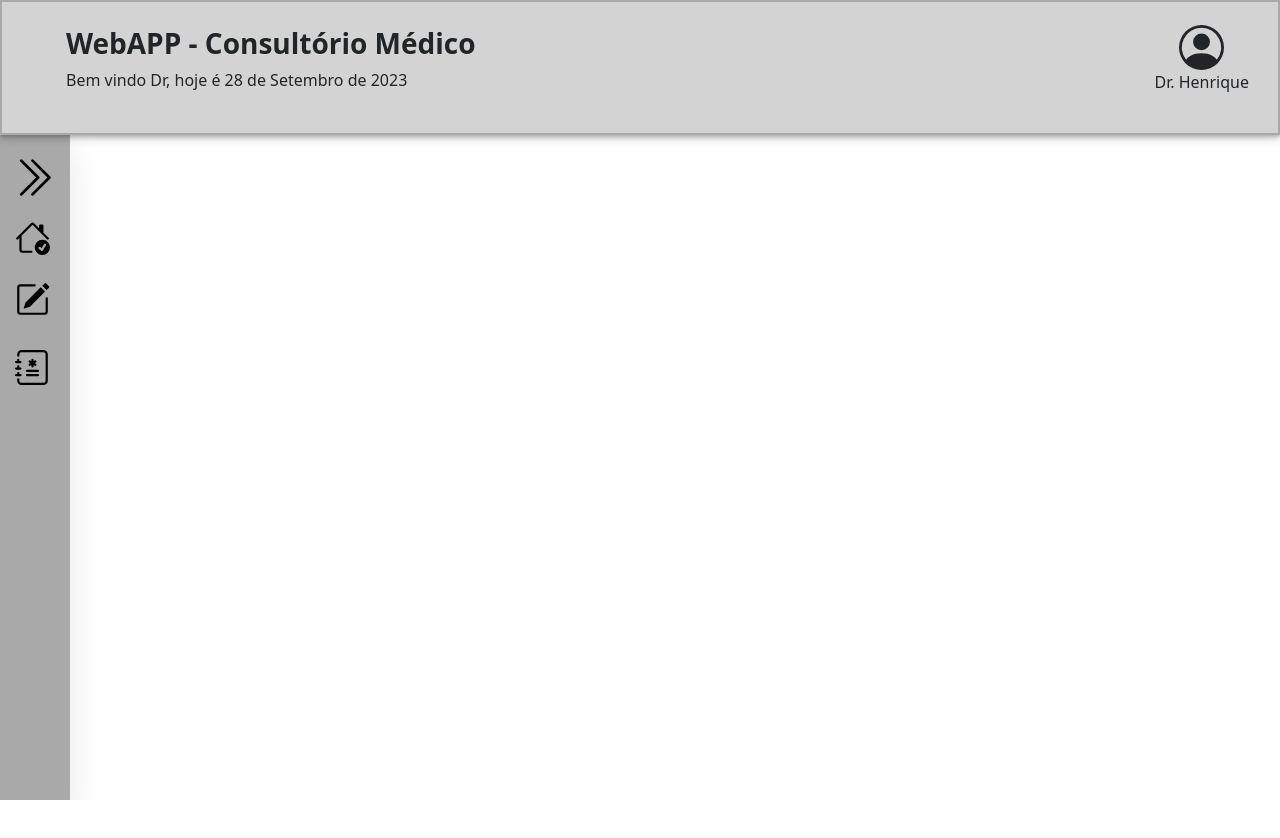
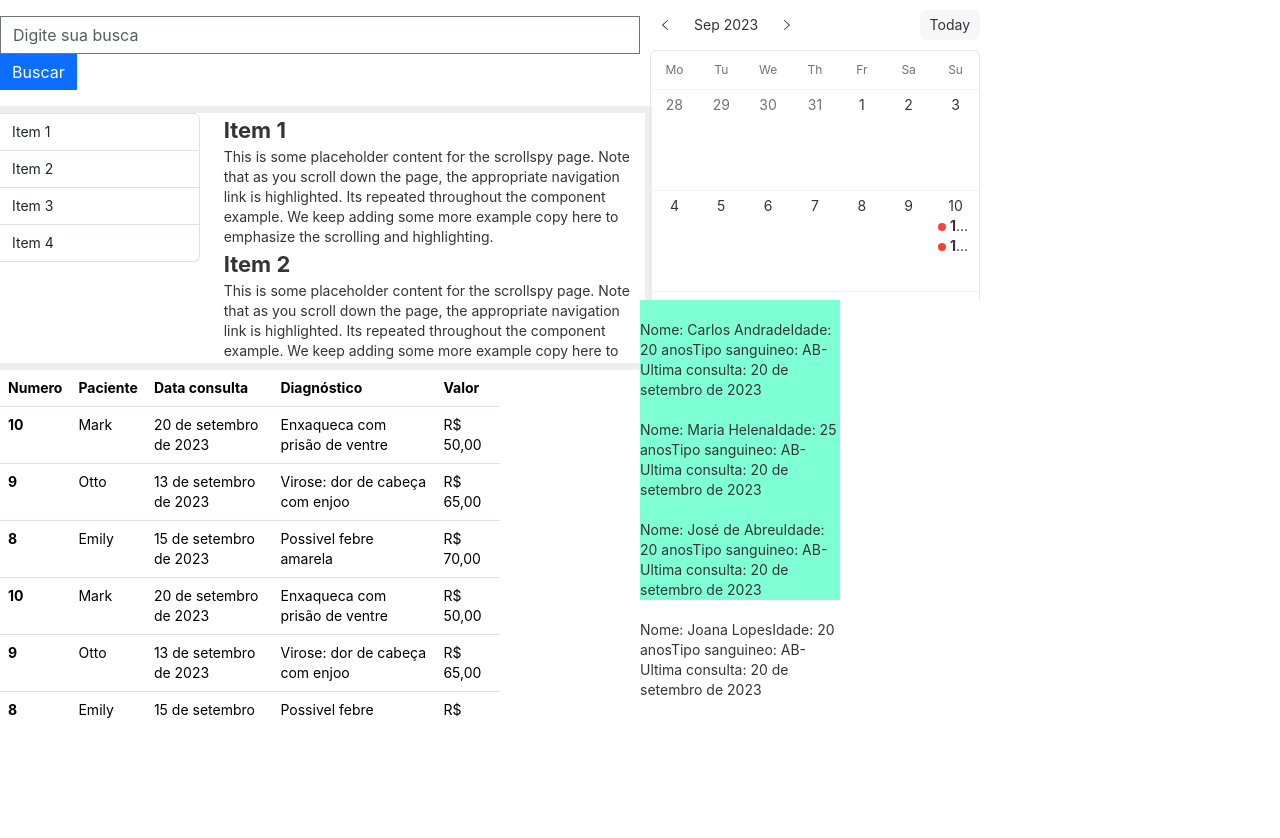
Before and after one commit to LucasNFalcao/plataforma-clinica, a React (Vite) app: page / in a window 1280 px wide. Shown: the top 838 px of the page. Before the commit the page ends 800 px from the top, so only its background shows below. Built offline with nearby package versions, Linux system fonts and the light colour scheme.

Commit message:
Criação da página Area de Trabalho

```diff
--- a/src/App.jsx
+++ b/src/App.jsx
@@ -2,15 +2,17 @@ import "bootstrap/dist/css/bootstrap.min.css";
 import "bootstrap/dist/js/bootstrap.bundle.min";
 import './App.css'
 
-import Cabecalho from './componentes/cabecalho/cabecalho';
-import Navbar from "./componentes/navbar/Navbar";
+// import Cabecalho from './componentes/cabecalho/cabecalho';
+// import Navbar from "./componentes/navbar/Navbar";
+import AreaDeTrabalho from "./paginas/area_de-trabalho/AreaDeTrabalho";
 
 function App() {
 
   return (
     <div className={``}>
-      <Cabecalho/>
-      <Navbar />
+      {/* <Cabecalho/> */}
+      {/* <Navbar /> */}
+      <AreaDeTrabalho/>
     </div>
   )
 }
--- a/src/componentes/barra_de_busca/BarraDeBusca.jsx
+++ b/src/componentes/barra_de_busca/BarraDeBusca.jsx
@@ -1,18 +1,31 @@
+import { useState } from 'react'
+import PropTypes from 'prop-types'
 
-const BarraDeBusca = () => {
+const BarraDeBusca = ({ handleBuscarInformacao, className }) => {
+
+  const [palavraDigitada, setPalavraDigitada] = useState('')
+
+  const handleAtualizarBarraDeBusca = () => {
+    handleBuscarInformacao(palavraDigitada)
+    setPalavraDigitada('')
+  }
+
   return (
-    <div className={`input-group my-3`}>
+    <div className={`my-3 ${className}`}>
       <input
-        type="email"
+        type="search"
+        value={palavraDigitada}
         className={`form-control border-secondary rounded-0`}
         placeholder="Digite sua busca"
         aria-label="Digite sua busca"
         aria-describedby="button-procurar"
+        onChange={(event) => setPalavraDigitada(event.target.value)}
       />
       <button
         className={`btn btn-primary rounded-0 border-0`}
         type="button"
         id="button-procurar"
+        onClick={handleAtualizarBarraDeBusca}
       >
         Buscar
       </button>
@@ -20,4 +33,9 @@ const BarraDeBusca = () => {
   )
 }
 
+BarraDeBusca.propTypes = {
+  handleBuscarInformacao: PropTypes.func,
+  className: PropTypes.string,
+}
+
 export default BarraDeBusca
--- a/src/componentes/calendario/Calendario.jsx
+++ b/src/componentes/calendario/Calendario.jsx
@@ -1,3 +1,5 @@
+import PropTypes from 'prop-types'
+
 import './calendario.css'
 
 import { Calendar, Whisper, Popover, Badge } from 'rsuite'
@@ -25,7 +27,7 @@ const getTodoList = (date) => {
   }
 }
 
-const Calendario = () => {
+const Calendario = ({ className }) => {
   function renderCell(date) {
     const list = getTodoList(date)
     const displayList = list.filter((item, index) => index < 2)
@@ -67,7 +69,11 @@ const Calendario = () => {
     return null
   }
 
-  return <Calendar bordered renderCell={renderCell} />
+  return <Calendar className={`calendario ${className}`} bordered renderCell={renderCell} />
+}
+
+Calendario.propTypes = {
+  className: PropTypes.string
 }
 
 export default Calendario
--- a/src/componentes/calendario/calendario.css
+++ b/src/componentes/calendario/calendario.css
@@ -18,3 +18,9 @@
   width: 6px;
   height: 6px;
 }
+
+.calendario {
+  max-width: 350px;
+  max-height: 300px;
+  overflow: auto;
+}
--- a/src/componentes/historico/Historico.jsx
+++ b/src/componentes/historico/Historico.jsx
@@ -1,8 +1,11 @@
+import PropTypes from 'prop-types'
 
-const Historico = () => {
+import './historico.css'
+
+const Historico = ({className}) => {
   return (
-    <div>
-      <table className="table">
+    <div className={`container-xx ${className}`}>
+      <table className={`table`}>
         <thead>
           <tr>
             <th scope="col">Numero</th>
@@ -34,10 +37,35 @@ const Historico = () => {
             <td>Possivel febre amarela</td>
             <td>R$ 70,00</td>
           </tr>
+          <tr>
+            <th scope="row">10</th>
+            <td>Mark</td>
+            <td>20 de setembro de 2023</td>
+            <td>Enxaqueca com prisão de ventre</td>
+            <td>R$ 50,00</td>
+          </tr>
+          <tr>
+            <th scope="row">9</th>
+            <td>Otto</td>
+            <td>13 de setembro de 2023</td>
+            <td>Virose: dor de cabeça com enjoo</td>
+            <td>R$ 65,00</td>
+          </tr>
+          <tr>
+            <th scope="row">8</th>
+            <td>Emily</td>
+            <td>15 de setembro de 2023</td>
+            <td>Possivel febre amarela</td>
+            <td>R$ 70,00</td>
+          </tr>
         </tbody>
       </table>
     </div>
   )
 }
 
+Historico.propTypes = {
+  className: PropTypes.string
+}
+
 export default Historico
--- /dev/null
+++ b/src/componentes/historico/historico.css
@@ -0,0 +1,5 @@
+.container-xx {
+  overflow-y: auto;
+  max-width: 500px;
+  max-height: 350px;
+}
--- a/src/componentes/lista_pacientes/ListaPacientes.jsx
+++ b/src/componentes/lista_pacientes/ListaPacientes.jsx
@@ -58,7 +58,7 @@ const mockup_medicos = [
     status: 'Presente no Hospital',
   },
 ]
-const ListaPacientes = ({ ehPacientes = true, ehMedicos }) => {
+const ListaPacientes = ({ ehPacientes = true, ehMedicos, className }) => {
 
   const [listaUsuarios, setListaUsuarios] = useState([])
 
@@ -79,7 +79,7 @@ const ListaPacientes = ({ ehPacientes = true, ehMedicos }) => {
 
 
   return (
-    <div className={`lista-pacientes`}>
+    <div className={`lista-pacientes ${className}`}>
       {listaUsuarios}
     </div>
   )
@@ -88,6 +88,7 @@ const ListaPacientes = ({ ehPacientes = true, ehMedicos }) => {
 ListaPacientes.propTypes = {
   ehPacientes: PropTypes.array,
   ehMedicos: PropTypes.array,
+  className: PropTypes.string,
 }
 
 export default ListaPacientes
--- a/src/componentes/menu_de_rolagem/MenuRolagem.jsx
+++ b/src/componentes/menu_de_rolagem/MenuRolagem.jsx
@@ -1,10 +1,11 @@
+import PropTypes from 'prop-types'
+
 import './menuRolagem.css'
 
-const MenuRolagem = () => {
+const MenuRolagem = ({ className }) => {
   return (
-    <div className={`row`}>
-      <div className={`col-4`}>
-        <div id="list-example" className={`list-group`}>
+    <div className={`row menu-container ${className}`}>
+        <div id="list-example" className={`col-4 list-group`}>
           <a className={`list-group-item list-group-item-action`} href="#list-item-1">
             Item 1
           </a>
@@ -18,13 +19,11 @@ const MenuRolagem = () => {
             Item 4
           </a>
         </div>
-      </div>
-      <div className={`col-8`}>
         <div
           data-bs-spy="scroll"
           data-bs-target="#list-example"
           data-bs-smooth-scroll="true"
-          className={`overflow-y-auto menu-rolagem`}
+          className={`col-8 overflow-y-auto menu-rolagem`}
           tabIndex="0"
         >
           <h4 id="list-item-1">Item 1</h4>
@@ -56,9 +55,12 @@ const MenuRolagem = () => {
             and highlighting.
           </p>
         </div>
-      </div>
     </div>
   )
 }
 
+MenuRolagem.propTypes = {
+  className: PropTypes.string
+}
+
 export default MenuRolagem
--- a/src/componentes/menu_de_rolagem/menuRolagem.css
+++ b/src/componentes/menu_de_rolagem/menuRolagem.css
@@ -1,3 +1,7 @@
 .menu-rolagem {
-  height: 200px;
+  max-height: 250px;
 }
+
+.menu-container {
+  border: 7px solid #eee;
+}
--- a/src/paginas/area_de-trabalho/AreaDeTrabalho.jsx
+++ b/src/paginas/area_de-trabalho/AreaDeTrabalho.jsx
@@ -0,0 +1,32 @@
+import { useState } from 'react'
+
+import './AreaDeTrabalho.css'
+
+import BarraDeBusca from '../../componentes/barra_de_busca/BarraDeBusca'
+import Calendario from '../../componentes/calendario/Calendario'
+import ListaPacientes from '../../componentes/lista_pacientes/ListaPacientes'
+import Historico from '../../componentes/historico/Historico'
+import MenuRolagem from '../../componentes/menu_de_rolagem/MenuRolagem'
+
+const AreaDeTrabalho = () => {
+
+  const [buscarInformacao, setBuscarInformacao] = useState('')
+  console.log('area de trabalho', buscarInformacao)
+
+  return (
+    <div className={`grid-container`}>
+      <section>
+        <BarraDeBusca handleBuscarInformacao={setBuscarInformacao}
+          className={'item-busca'} />
+        <MenuRolagem className={'item-lembrete'} />
+        <Historico className={'item-historico'} />
+      </section>
+      <section>
+        <Calendario className={'item-calendario'} />
+        <ListaPacientes className={'item-lista'} />
+      </section>
+    </div>
+  )
+}
+
+export default AreaDeTrabalho
--- /dev/null
+++ b/src/paginas/area_de-trabalho/areaDeTrabalho.css
@@ -0,0 +1,31 @@
+.grid-container {
+  display: grid;
+  grid-template-columns: repeat(2, 1fr);
+  grid-template-rows: repeat(5, 1fr);
+  grid-template-areas:
+    "busca calendario"
+    "lembrete calendario"
+    "lembrete calendario"
+    "historico lista"
+    "historico lista"
+}
+
+.item-busca {
+  grid-area: busca;
+}
+
+.item-lembrete {
+  grid-area: lembrete;
+}
+
+.item-historico {
+  grid-area: historico;
+}
+
+.item-calendario {
+  grid-area: calendario;
+}
+
+.item-lista {
+  grid-area: lista;
+}
```
Also changed, not shown: src/componentes/lembretes/Lembretes.jsx (deleted).
